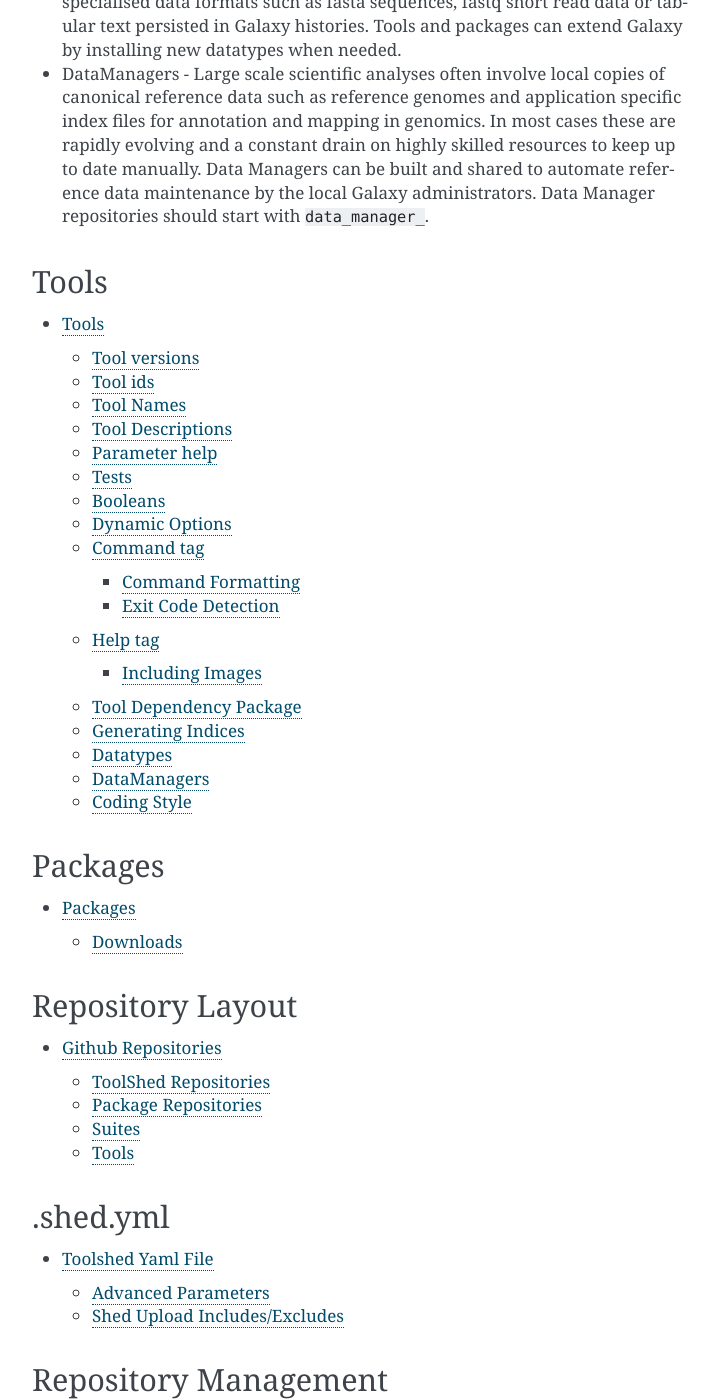
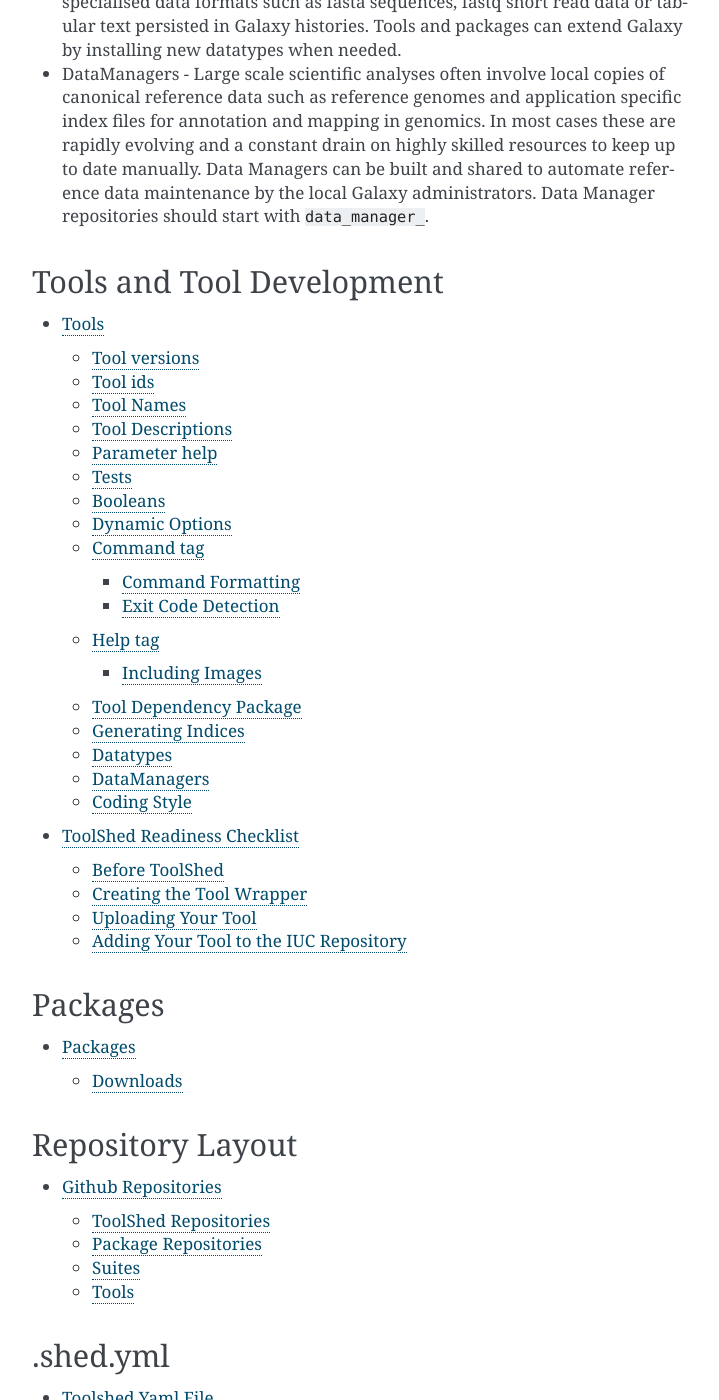
Before and after one commit to galaxy-iuc/standards, a Sphinx documentation site: the page built from docs/best_practices.rst, in a window 1280 px wide and 1400 px high, scrolled down 937 px. Shown: the whole window, without its empty margins (388-1107 px from the left). Built offline with Sphinx 7.4.7, drawn with Linux system fonts in a browser that asks for light colours; part of the change alters nothing that is shown; some of the changed text lies outside the part shown.

Commit message:
Fixes #24

```diff
--- a/docs/best_practices.rst
+++ b/docs/best_practices.rst
@@ -50,12 +50,13 @@ Follows a short summary of the key parts when it comes to Galaxy Tools.
    maintenance by the local Galaxy administrators. Data Manager
    repositories should start with ``data_manager_``.
 
-Tools
------
+Tools and Tool Development
+--------------------------
 
 .. toctree::
 
     best_practices/tool_xml
+    best_practices/integration_checklist
 
 Packages
 --------
--- /dev/null
+++ b/docs/best_practices/integration_checklist.rst
@@ -0,0 +1,68 @@
+ToolShed Readiness Checklist
+============================
+
+The process from writing a tool to getting it on the ToolShed can be long and
+arduous and confusing. This checklist should assisst in making sure you have
+done everything required for a great, easy to use Galaxy Tool!
+
+Before ToolShed
+---------------
+
+- A GitHub repository should exist for your wrappers; either one you own, or
+  perhaps you are contributing to the IUC's repository.
+- A tool directory should exist for the specific set of tools or related
+  functionailty you are wrapping.
+- Check on BioConda for available packages which are required for the tool you
+  are wrapping. If they do not exist, you may need to create them. The IUC will
+  be happy to help you with doing this.
+- Planemo should be installed (``pip install -U planemo``)
+- You will need to have credentials to access your ToolShed (Either the `Main
+  ToolShed <https://toolshed.g2.bx.psu.edu/>`__, or your local Galactic ToolShed)
+
+Creating the Tool Wrapper
+-------------------------
+
+- Create your tool wrapper with a command like ``planemo tool_init --id 'tool_name' --name 'Tool description'``
+
+    - Find an appropriate name and ID by consulting the IUC's Best Practices List.
+
+- Fill in your requierments section in the Tool file with the conda package's name and version number.
+- Add test-data
+
+    - Fill test-data directory with at least one input file and the expected
+      output file. The primary output is a good choice for testing. Don't
+      forget the use of ``sim_size`` if variable data is included.
+
+- Supply at least one tool test.
+- If your tool uses ``tool-data``:
+
+    - Add files to the tool-data folder
+    - Provide the related ``data_name.loc.sample`` file
+    - Provide the ``tool_data_table_conf.xml.sample`` file
+
+- Check your tool file with ``planemo lint``
+- Run functional tool tests in a local Galaxy with ``planemo test``
+- Serve the tool on a local Galaxy instance for manual verification that everything looks as expected with the ``planemo serve`` command
+
+Uploading Your Tool
+-------------------
+
+- Ensure you have a ``.shed.yml`` file with the appropriate contents.
+- Check the ``.shed.yml`` with ``planemo shed_lint``.
+- Create the remote repository with ``planemo shed_create --shed_target [toolshed|your_local_shed:9000]``.
+
+Adding Your Tool to the IUC Repository
+--------------------------------------
+
+- Create an issue on IUC GitHub tracking your progress and ensuring that no one else is working on the same tool.
+- Fork IUC GitHub on your GitHub account
+- Clone of the corresponding repository ``git clone https://github.com/<YOUR_NAME>/tools-iuc tools-iuc``
+- Within that folder, create a corresponding branch. You might name it after the tool.
+- After you have tested your tool and are completely happy with it (per
+  previous sections of this document), add your tool and all associated data,
+  then Commit the changes with ``git commit``
+- Go to the `IUC's Repository <https://github.com/galaxyproject/tools-iuc>`__ and click on 'Compare & Pull Request'
+- Add a comment describing what the tool and any extra information that might
+  be needed (E.g. "I had some trouble with the data tables, can someone please
+  double check them")
+- The IUC will review your tool for inclusion
```
